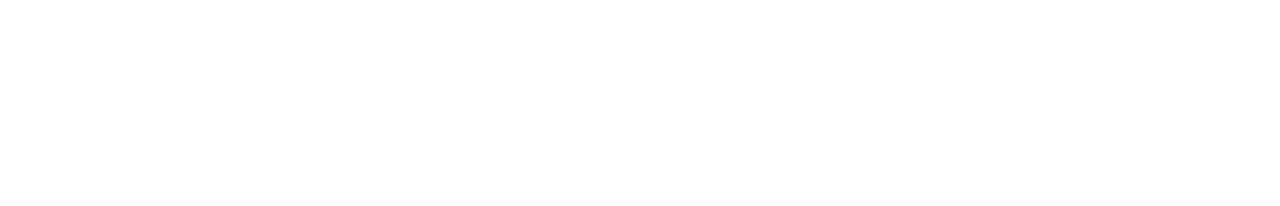
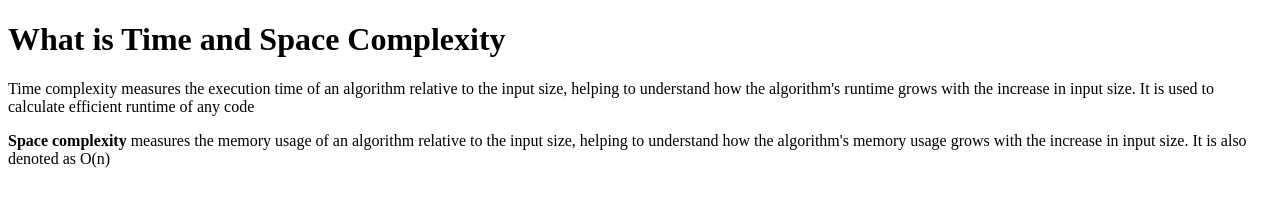
Before and after one commit to acciojob/time-and-space-complexity-Arpangeek, a website: page main.html in a window 1280 px wide. Drawn offline with Linux system fonts and the light colour scheme.

Commit message:
created a submission

```diff
--- a/main.html
+++ b/main.html
@@ -8,6 +8,11 @@
 
 <body>
 	<!-- the entire body must be written by student -->
+	<h1>What is Time and Space Complexity</h1>
+	<p>Time complexity measures the execution time of an algorithm relative to the input size, helping to understand how the algorithm's runtime grows with the increase in input size.
+	It is used to calculate efficient runtime of any code</p>
+	<p><b>Space complexity</b> measures the memory usage of an algorithm relative to the input size, helping to understand how the algorithm's memory usage grows with the increase in input size.
+	It is also denoted as O(n)</p>
     <script type="text/javascript" src="./script.js">
 </script>
 
```
